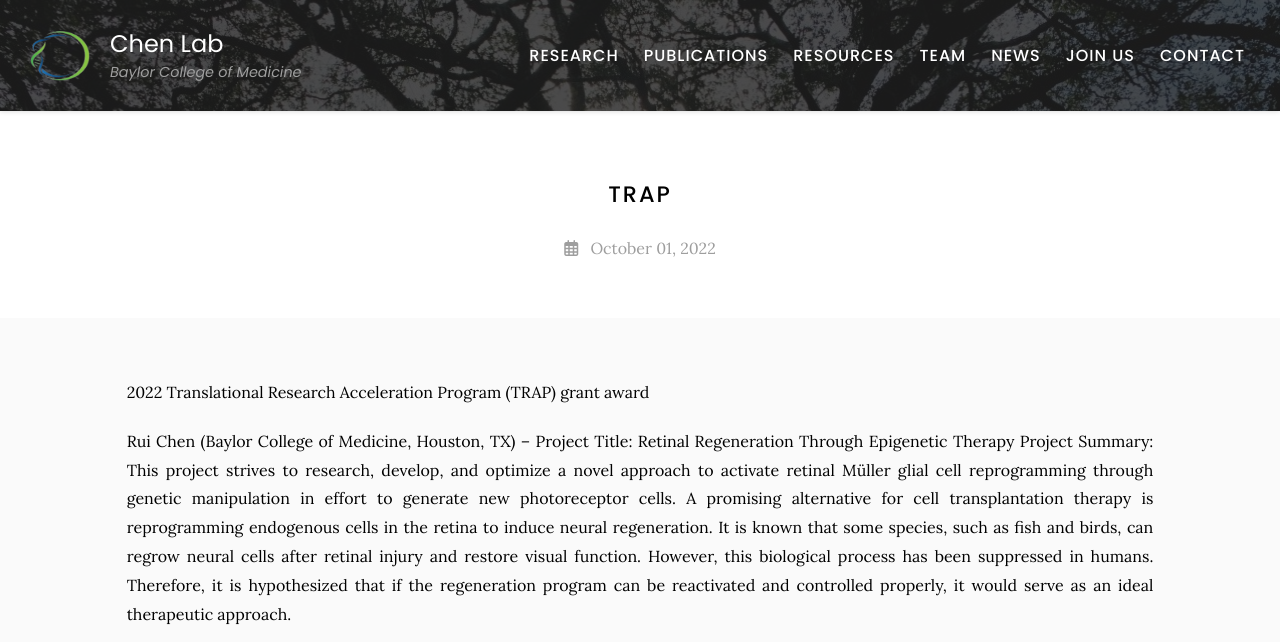
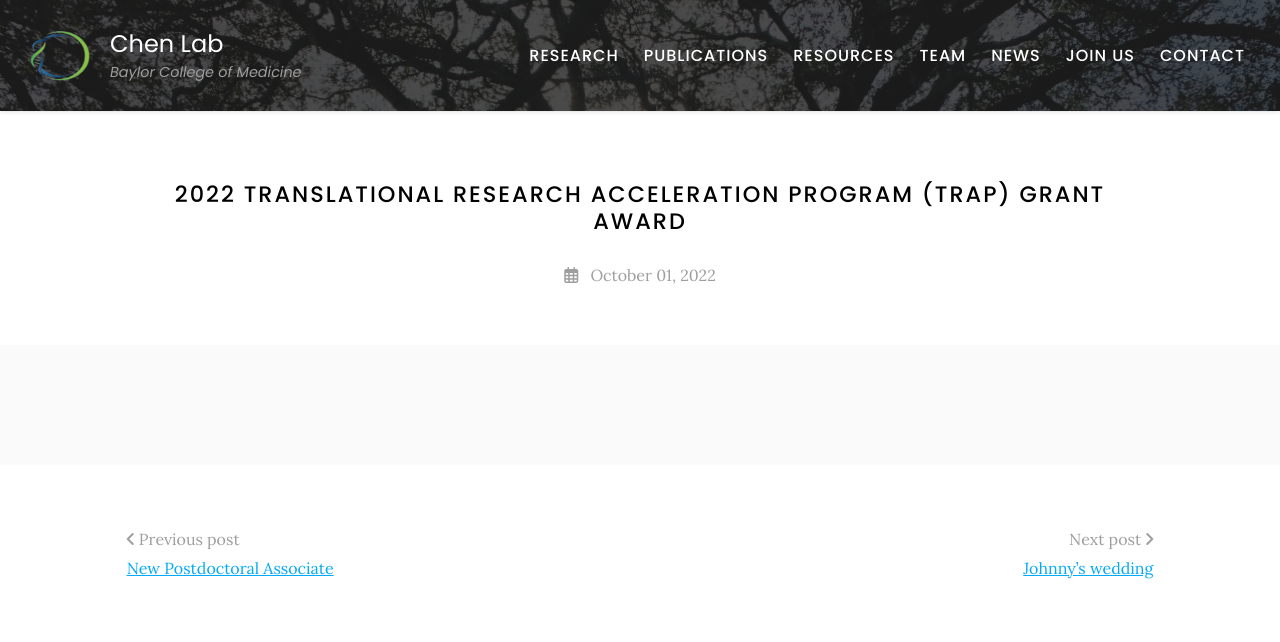
Before and after one commit to RCHENLAB/rchenlab.github.io, a Jekyll site: the page built from _posts/2022-10-01-TRAP.md, in a window 1280 px wide, cut to the strip 0-642 px from the top of the page. Built offline with Jekyll 4.4.1, drawn with Linux system fonts in a browser that asks for light colours; part of the change alters nothing that is shown.

Commit message:
Update 2022-10-01-TRAP.md

```diff
--- a/_posts/2022-10-01-TRAP.md
+++ b/_posts/2022-10-01-TRAP.md
@@ -1,4 +1,14 @@
-2022 Translational Research Acceleration Program (TRAP) grant award
+---
+title: 2022 Translational Research Acceleration Program (TRAP) Grant Award
+author:
+member: Rui
+---
+{% capture text %}
+It is excited to announce our project was presented as awarded project at 2022 Translational Research Acceleration Program (TRAP)[https://www.fightingblindness.org/translational-research-acceleration-program#2022-trap-awardees-webinar-1332].
 
-Rui Chen (Baylor College of Medicine, Houston, TX) – Project Title: Retinal Regeneration Through Epigenetic Therapy
-Project Summary: This project strives to research, develop, and optimize a novel approach to activate retinal Müller glial cell reprogramming through genetic manipulation in effort to generate new photoreceptor cells. A promising alternative for cell transplantation therapy is reprogramming endogenous cells in the retina to induce neural regeneration. It is known that some species, such as fish and birds, can regrow neural cells after retinal injury and restore visual function. However, this biological process has been suppressed in humans. Therefore, it is hypothesized that if the regeneration program can be reactivated and controlled properly, it would serve as an ideal therapeutic approach.
+The Translational Research Acceleration Program (TRAP) awards will accelerate the movement of preclinical research toward an Investigational New Drug filing and into clinical trials to provide a robust and diverse pipeline of potential therapies to fight inherited retinal degenerations (IRD) and dry age-related macular degeneration.
+
+Our Project Title: Retinal Regeneration Through Epigenetic Therapy
+Our Project Summary: This project strives to research, develop, and optimize a novel approach to activate retinal Müller glial cell reprogramming through genetic manipulation in effort to generate new photoreceptor cells. A promising alternative for cell transplantation therapy is reprogramming endogenous cells in the retina to induce neural regeneration. It is known that some species, such as fish and birds, can regrow neural cells after retinal injury and restore visual function. However, this biological process has been suppressed in humans. Therefore, it is hypothesized that if the regeneration program can be reactivated and controlled properly, it would serve as an ideal therapeutic approach.
+
+{% endcapture %}
```
